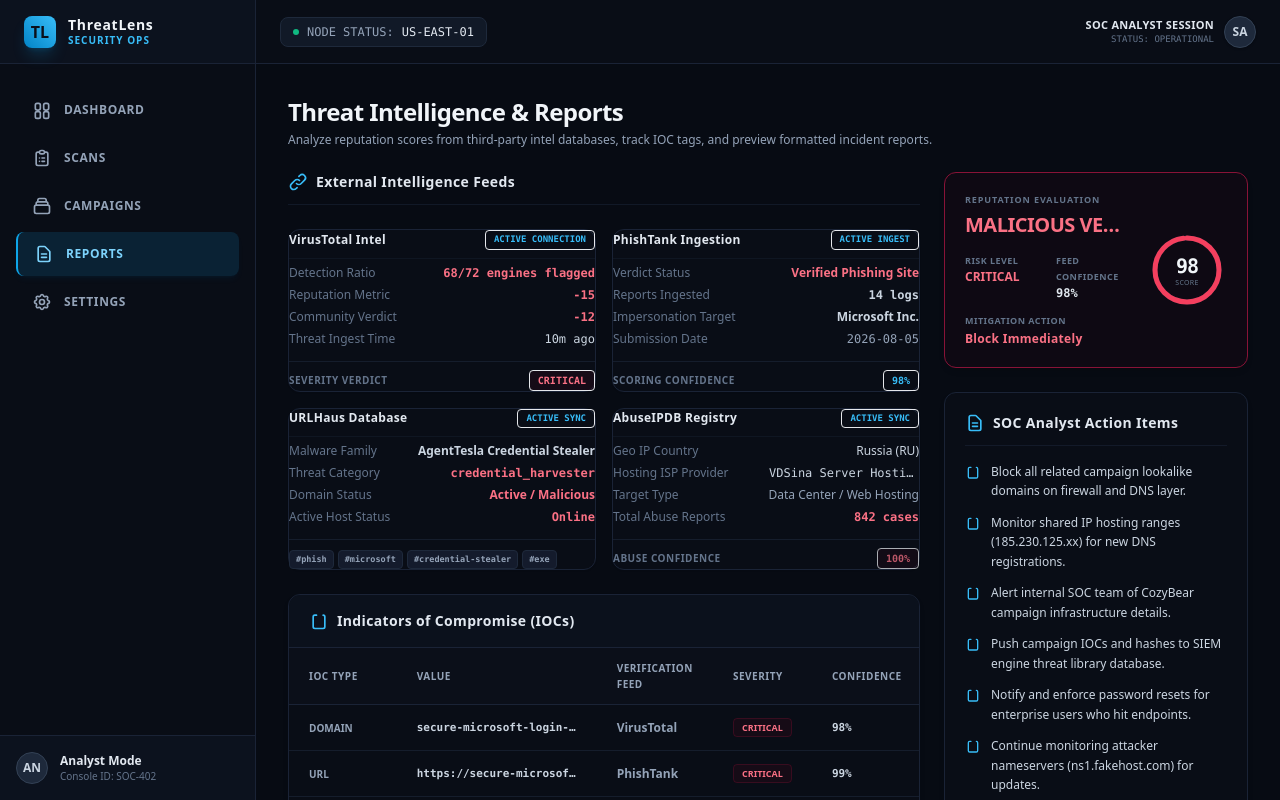
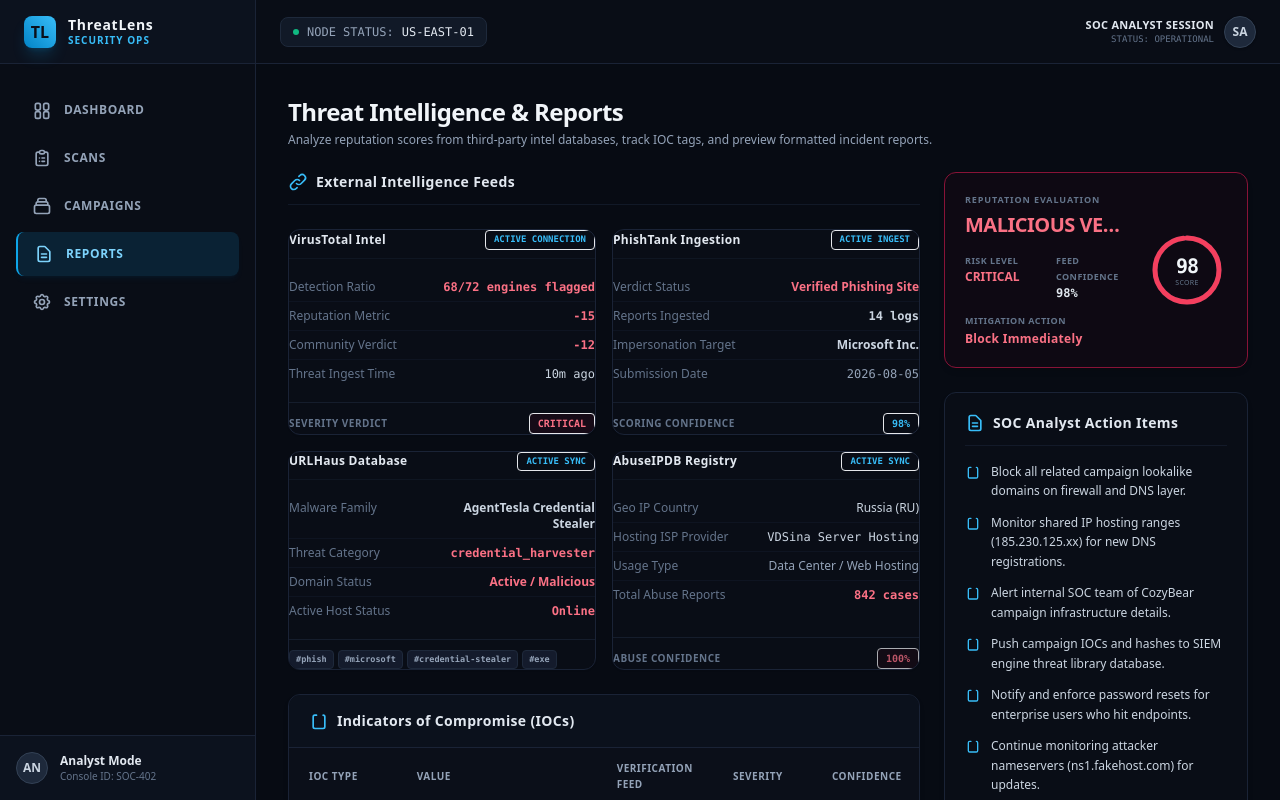
Before and after one commit to MatamAkshith/IARE_Hackathon, a React (Vite) app in the folder frontend/: page /reports in a window 1280 px wide. Built offline with nearby package versions, Linux system fonts and the light colour scheme.

Commit message:
fix(ui): improve threat intelligence card alignment

```diff
--- a/frontend/src/components/reports/ThreatFeedPanel.jsx
+++ b/frontend/src/components/reports/ThreatFeedPanel.jsx
@@ -11,118 +11,118 @@ export default function ThreatFeedPanel({ feeds = {} }) {
   const { virusTotal = {}, phishTank = {}, urlHaus = {}, abuseIPDB = {} } = feeds
 
   return (
-    <div className="space-y-6">
-      <div className="flex items-center gap-2 border-b border-[#1a2336]/60 pb-3">
-        <svg className="w-5 h-5 text-brand-400" fill="none" stroke="currentColor" viewBox="0 0 24 24">
+    <div className="space-y-6 w-full min-w-0">
+      <div className="flex items-center gap-2 border-b border-[#1a2336]/60 pb-3 min-w-0">
+        <svg className="w-5 h-5 text-brand-400 flex-shrink-0" fill="none" stroke="currentColor" viewBox="0 0 24 24">
           <path strokeLinecap="round" strokeLinejoin="round" strokeWidth="2" d="M13.828 10.172a4 4 0 00-5.656 0l-4 4a4 4 0 105.656 5.656l1.102-1.101m-.758-4.899a4 4 0 005.656 0l4-4a4 4 0 00-5.656-5.656l-1.1 1.1" />
         </svg>
-        <h3 className="font-semibold text-slate-200 text-sm tracking-wide font-sans">External Intelligence Feeds</h3>
+        <h3 className="font-semibold text-slate-200 text-sm tracking-wide font-sans truncate">External Intelligence Feeds</h3>
       </div>
 
-      <div className="grid grid-cols-1 md:grid-cols-2 gap-4">
+      <div className="grid grid-cols-1 md:grid-cols-2 gap-4 w-full min-w-0">
         {/* VirusTotal Card */}
-        <div className="border border-[#1a2336] bg-[#090d16] p-4.5 rounded-xl space-y-3.5 hover:border-slate-700/60 hover:-translate-y-0.5 transition-all duration-300 shadow-sm flex flex-col justify-between">
-          <div className="space-y-1.5">
-            <div className="flex items-center justify-between border-b border-[#1a2336]/40 pb-2">
-              <span className="text-xs font-black text-slate-200 font-sans tracking-wide">VirusTotal Intel</span>
-              <span className="text-[9px] font-mono font-bold uppercase text-brand-400 bg-brand-950/20 px-2 py-0.5 border border-brand-850/30 rounded">
+        <div className="border border-[#1a2336] bg-[#090d16] p-4.5 rounded-xl hover:border-slate-700/60 hover:-translate-y-0.5 transition-all duration-300 shadow-sm flex flex-col justify-between w-full min-w-0 overflow-hidden">
+          <div className="space-y-3.5 min-w-0">
+            <div className="flex items-center justify-between border-b border-[#1a2336]/40 pb-2 min-w-0">
+              <span className="text-xs font-black text-slate-200 font-sans tracking-wide truncate">VirusTotal Intel</span>
+              <span className="text-[9px] font-mono font-bold uppercase text-brand-400 bg-brand-950/20 px-2 py-0.5 border border-brand-850/30 rounded flex-shrink-0">
                 {virusTotal.status}
               </span>
             </div>
-            <div className="space-y-1.5 text-xs">
-              <div className="flex justify-between font-medium">
-                <span className="text-slate-500">Detection Ratio</span>
-                <span className="text-rose-400 font-mono font-bold">{virusTotal.detectionRatio}</span>
+            <div className="text-xs w-full min-w-0">
+              <div className="flex justify-between items-start py-1.5 border-b border-[#151d2c]/50 last:border-b-0 gap-2.5 w-full min-w-0">
+                <span className="text-slate-500 w-36 flex-shrink-0 text-left truncate font-medium">Detection Ratio</span>
+                <span className="text-rose-400 font-mono font-bold text-right break-words min-w-0 flex-1">{virusTotal.detectionRatio}</span>
               </div>
-              <div className="flex justify-between font-medium">
-                <span className="text-slate-500">Reputation Metric</span>
-                <span className="text-rose-400 font-mono font-semibold">{virusTotal.reputation}</span>
+              <div className="flex justify-between items-start py-1.5 border-b border-[#151d2c]/50 last:border-b-0 gap-2.5 w-full min-w-0">
+                <span className="text-slate-500 w-36 flex-shrink-0 text-left truncate font-medium">Reputation Metric</span>
+                <span className="text-rose-400 font-mono font-semibold text-right break-words min-w-0 flex-1">{virusTotal.reputation}</span>
               </div>
-              <div className="flex justify-between font-medium">
-                <span className="text-slate-500">Community Verdict</span>
-                <span className="text-rose-400 font-mono font-semibold">{virusTotal.communityScore}</span>
+              <div className="flex justify-between items-start py-1.5 border-b border-[#151d2c]/50 last:border-b-0 gap-2.5 w-full min-w-0">
+                <span className="text-slate-500 w-36 flex-shrink-0 text-left truncate font-medium">Community Verdict</span>
+                <span className="text-rose-400 font-mono font-semibold text-right break-words min-w-0 flex-1">{virusTotal.communityScore}</span>
               </div>
-              <div className="flex justify-between font-medium">
-                <span className="text-slate-500">Threat Ingest Time</span>
-                <span className="text-slate-300 font-mono">{virusTotal.lastAnalysis}</span>
+              <div className="flex justify-between items-start py-1.5 border-b border-[#151d2c]/50 last:border-b-0 gap-2.5 w-full min-w-0">
+                <span className="text-slate-500 w-36 flex-shrink-0 text-left truncate font-medium">Threat Ingest Time</span>
+                <span className="text-slate-300 font-mono text-right break-words min-w-0 flex-1">{virusTotal.lastAnalysis}</span>
               </div>
             </div>
           </div>
-          <div className="pt-2 border-t border-[#151d2c] flex justify-between items-center text-[10px]">
-            <span className="text-slate-500 font-bold uppercase tracking-wider">Severity Verdict</span>
-            <span className="px-2 py-0.5 rounded font-mono font-bold uppercase bg-rose-950/20 text-rose-400 border border-rose-850/30">
+          <div className="pt-2.5 mt-3.5 border-t border-[#151d2c] flex justify-between items-center text-[10px] min-w-0">
+            <span className="text-slate-500 font-bold uppercase tracking-wider truncate">Severity Verdict</span>
+            <span className="px-2 py-0.5 rounded font-mono font-bold uppercase bg-rose-950/20 text-rose-400 border border-rose-850/30 flex-shrink-0">
               {virusTotal.riskLevel}
             </span>
           </div>
         </div>
 
         {/* PhishTank Card */}
-        <div className="border border-[#1a2336] bg-[#090d16] p-4.5 rounded-xl space-y-3.5 hover:border-slate-700/60 hover:-translate-y-0.5 transition-all duration-300 shadow-sm flex flex-col justify-between">
-          <div className="space-y-1.5">
-            <div className="flex items-center justify-between border-b border-[#1a2336]/40 pb-2">
-              <span className="text-xs font-black text-slate-200 font-sans tracking-wide">PhishTank Ingestion</span>
-              <span className="text-[9px] font-mono font-bold uppercase text-brand-400 bg-brand-950/20 px-2 py-0.5 border border-brand-850/30 rounded">
+        <div className="border border-[#1a2336] bg-[#090d16] p-4.5 rounded-xl hover:border-slate-700/60 hover:-translate-y-0.5 transition-all duration-300 shadow-sm flex flex-col justify-between w-full min-w-0 overflow-hidden">
+          <div className="space-y-3.5 min-w-0">
+            <div className="flex items-center justify-between border-b border-[#1a2336]/40 pb-2 min-w-0">
+              <span className="text-xs font-black text-slate-200 font-sans tracking-wide truncate">PhishTank Ingestion</span>
+              <span className="text-[9px] font-mono font-bold uppercase text-brand-400 bg-brand-950/20 px-2 py-0.5 border border-brand-850/30 rounded flex-shrink-0">
                 {phishTank.status}
               </span>
             </div>
-            <div className="space-y-1.5 text-xs">
-              <div className="flex justify-between font-medium">
-                <span className="text-slate-500">Verdict Status</span>
-                <span className="text-rose-400 font-bold font-sans">{phishTank.verifiedStatus}</span>
+            <div className="text-xs w-full min-w-0">
+              <div className="flex justify-between items-start py-1.5 border-b border-[#151d2c]/50 last:border-b-0 gap-2.5 w-full min-w-0">
+                <span className="text-slate-500 w-36 flex-shrink-0 text-left truncate font-medium">Verdict Status</span>
+                <span className="text-rose-400 font-bold font-sans text-right break-words min-w-0 flex-1">{phishTank.verifiedStatus}</span>
               </div>
-              <div className="flex justify-between font-medium">
-                <span className="text-slate-500">Reports Ingested</span>
-                <span className="text-slate-300 font-mono font-bold">{phishTank.phishingReports} logs</span>
+              <div className="flex justify-between items-start py-1.5 border-b border-[#151d2c]/50 last:border-b-0 gap-2.5 w-full min-w-0">
+                <span className="text-slate-500 w-36 flex-shrink-0 text-left truncate font-medium">Reports Ingested</span>
+                <span className="text-slate-300 font-mono font-bold text-right break-words min-w-0 flex-1">{phishTank.phishingReports} logs</span>
               </div>
-              <div className="flex justify-between font-medium">
-                <span className="text-slate-500">Impersonation Target</span>
-                <span className="text-slate-300 font-semibold">{phishTank.targetBrand}</span>
+              <div className="flex justify-between items-start py-1.5 border-b border-[#151d2c]/50 last:border-b-0 gap-2.5 w-full min-w-0">
+                <span className="text-slate-500 w-36 flex-shrink-0 text-left truncate font-medium">Impersonation Target</span>
+                <span className="text-slate-300 font-semibold text-right break-words min-w-0 flex-1">{phishTank.targetBrand}</span>
               </div>
-              <div className="flex justify-between font-medium">
-                <span className="text-slate-500">Submission Date</span>
-                <span className="text-slate-400 font-mono">{phishTank.submissionDate}</span>
+              <div className="flex justify-between items-start py-1.5 border-b border-[#151d2c]/50 last:border-b-0 gap-2.5 w-full min-w-0">
+                <span className="text-slate-500 w-36 flex-shrink-0 text-left truncate font-medium">Submission Date</span>
+                <span className="text-slate-400 font-mono text-right break-words min-w-0 flex-1">{phishTank.submissionDate}</span>
               </div>
             </div>
           </div>
-          <div className="pt-2 border-t border-[#151d2c] flex justify-between items-center text-[10px]">
-            <span className="text-slate-500 font-bold uppercase tracking-wider">Scoring Confidence</span>
-            <span className="px-2 py-0.5 rounded font-mono font-bold uppercase bg-brand-950/20 text-brand-400 border border-brand-850/30">
+          <div className="pt-2.5 mt-3.5 border-t border-[#151d2c] flex justify-between items-center text-[10px] min-w-0">
+            <span className="text-slate-500 font-bold uppercase tracking-wider truncate">Scoring Confidence</span>
+            <span className="px-2 py-0.5 rounded font-mono font-bold uppercase bg-brand-950/20 text-brand-400 border border-brand-850/30 flex-shrink-0">
               {phishTank.confidence}
             </span>
           </div>
         </div>
 
         {/* URLHaus Card */}
-        <div className="border border-[#1a2336] bg-[#090d16] p-4.5 rounded-xl space-y-3.5 hover:border-slate-700/60 hover:-translate-y-0.5 transition-all duration-300 shadow-sm flex flex-col justify-between">
-          <div className="space-y-1.5">
-            <div className="flex items-center justify-between border-b border-[#1a2336]/40 pb-2">
-              <span className="text-xs font-black text-slate-200 font-sans tracking-wide">URLHaus Database</span>
-              <span className="text-[9px] font-mono font-bold uppercase text-brand-400 bg-brand-950/20 px-2 py-0.5 border border-brand-850/30 rounded">
+        <div className="border border-[#1a2336] bg-[#090d16] p-4.5 rounded-xl hover:border-slate-700/60 hover:-translate-y-0.5 transition-all duration-300 shadow-sm flex flex-col justify-between w-full min-w-0 overflow-hidden">
+          <div className="space-y-3.5 min-w-0">
+            <div className="flex items-center justify-between border-b border-[#1a2336]/40 pb-2 min-w-0">
+              <span className="text-xs font-black text-slate-200 font-sans tracking-wide truncate">URLHaus Database</span>
+              <span className="text-[9px] font-mono font-bold uppercase text-brand-400 bg-brand-950/20 px-2 py-0.5 border border-brand-850/30 rounded flex-shrink-0">
                 {urlHaus.status}
               </span>
             </div>
-            <div className="space-y-1.5 text-xs">
-              <div className="flex justify-between font-medium">
-                <span className="text-slate-500">Malware Family</span>
-                <span className="text-slate-300 font-semibold">{urlHaus.malwareFamily}</span>
+            <div className="text-xs w-full min-w-0">
+              <div className="flex justify-between items-start py-1.5 border-b border-[#151d2c]/50 last:border-b-0 gap-2.5 w-full min-w-0">
+                <span className="text-slate-500 w-36 flex-shrink-0 text-left truncate font-medium">Malware Family</span>
+                <span className="text-slate-300 font-semibold text-right break-words min-w-0 flex-1">{urlHaus.malwareFamily}</span>
               </div>
-              <div className="flex justify-between font-medium">
-                <span className="text-slate-500">Threat Category</span>
-                <span className="text-rose-400 font-mono font-bold">{urlHaus.threatCategory}</span>
+              <div className="flex justify-between items-start py-1.5 border-b border-[#151d2c]/50 last:border-b-0 gap-2.5 w-full min-w-0">
+                <span className="text-slate-500 w-36 flex-shrink-0 text-left truncate font-medium">Threat Category</span>
+                <span className="text-rose-400 font-mono font-bold text-right break-words min-w-0 flex-1">{urlHaus.threatCategory}</span>
               </div>
-              <div className="flex justify-between font-medium">
-                <span className="text-slate-500">Domain Status</span>
-                <span className="text-rose-400 font-bold font-sans">{urlHaus.urlStatus}</span>
+              <div className="flex justify-between items-start py-1.5 border-b border-[#151d2c]/50 last:border-b-0 gap-2.5 w-full min-w-0">
+                <span className="text-slate-500 w-36 flex-shrink-0 text-left truncate font-medium">Domain Status</span>
+                <span className="text-rose-400 font-bold font-sans text-right break-words min-w-0 flex-1">{urlHaus.urlStatus}</span>
               </div>
-              <div className="flex justify-between font-medium">
-                <span className="text-slate-500">Active Host Status</span>
-                <span className="text-rose-400 font-mono font-bold">{urlHaus.hostStatus}</span>
+              <div className="flex justify-between items-start py-1.5 border-b border-[#151d2c]/50 last:border-b-0 gap-2.5 w-full min-w-0">
+                <span className="text-slate-500 w-36 flex-shrink-0 text-left truncate font-medium">Active Host Status</span>
+                <span className="text-rose-400 font-mono font-bold text-right break-words min-w-0 flex-1">{urlHaus.hostStatus}</span>
               </div>
             </div>
           </div>
-          <div className="pt-2.5 border-t border-[#151d2c] flex flex-wrap gap-1">
+          <div className="pt-2.5 mt-3.5 border-t border-[#151d2c] flex flex-wrap gap-1 min-w-0">
             {urlHaus.tags?.map((tag, idx) => (
-              <span key={idx} className="px-1.5 py-0.5 rounded text-[8.5px] font-mono font-bold bg-[#141b2c] text-slate-400 border border-slate-800">
+              <span key={idx} className="px-1.5 py-0.5 rounded text-[8.5px] font-mono font-bold bg-[#141b2c] text-slate-400 border border-slate-800 flex-shrink-0">
                 #{tag}
               </span>
             ))}
@@ -130,36 +130,36 @@ export default function ThreatFeedPanel({ feeds = {} }) {
         </div>
 
         {/* AbuseIPDB Card */}
-        <div className="border border-[#1a2336] bg-[#090d16] p-4.5 rounded-xl space-y-3.5 hover:border-slate-700/60 hover:-translate-y-0.5 transition-all duration-300 shadow-sm flex flex-col justify-between">
-          <div className="space-y-1.5">
-            <div className="flex items-center justify-between border-b border-[#1a2336]/40 pb-2">
-              <span className="text-xs font-black text-slate-200 font-sans tracking-wide">AbuseIPDB Registry</span>
-              <span className="text-[9px] font-mono font-bold uppercase text-brand-400 bg-brand-950/20 px-2 py-0.5 border border-brand-850/30 rounded">
+        <div className="border border-[#1a2336] bg-[#090d16] p-4.5 rounded-xl hover:border-slate-700/60 hover:-translate-y-0.5 transition-all duration-300 shadow-sm flex flex-col justify-between w-full min-w-0 overflow-hidden">
+          <div className="space-y-3.5 min-w-0">
+            <div className="flex items-center justify-between border-b border-[#1a2336]/40 pb-2 min-w-0">
+              <span className="text-xs font-black text-slate-200 font-sans tracking-wide truncate">AbuseIPDB Registry</span>
+              <span className="text-[9px] font-mono font-bold uppercase text-brand-400 bg-brand-950/20 px-2 py-0.5 border border-brand-850/30 rounded flex-shrink-0">
                 {abuseIPDB.status}
               </span>
             </div>
-            <div className="space-y-1.5 text-xs">
-              <div className="flex justify-between font-medium">
-                <span className="text-slate-500">Geo IP Country</span>
-                <span className="text-slate-300 font-medium font-sans">{abuseIPDB.country}</span>
+            <div className="text-xs w-full min-w-0">
+              <div className="flex justify-between items-start py-1.5 border-b border-[#151d2c]/50 last:border-b-0 gap-2.5 w-full min-w-0">
+                <span className="text-slate-500 w-36 flex-shrink-0 text-left truncate font-medium">Geo IP Country</span>
+                <span className="text-slate-300 font-medium font-sans text-right break-words min-w-0 flex-1">{abuseIPDB.country}</span>
               </div>
-              <div className="flex justify-between font-medium">
-                <span className="text-slate-500">Hosting ISP Provider</span>
-                <span className="text-slate-300 font-mono truncate max-w-[150px]">{abuseIPDB.isp}</span>
+              <div className="flex justify-between items-start py-1.5 border-b border-[#151d2c]/50 last:border-b-0 gap-2.5 w-full min-w-0">
+                <span className="text-slate-500 w-36 flex-shrink-0 text-left truncate font-medium">Hosting ISP Provider</span>
+                <span className="text-slate-300 font-mono text-right break-words min-w-0 flex-1">{abuseIPDB.isp}</span>
               </div>
-              <div className="flex justify-between font-medium">
-                <span className="text-slate-500">Target Type</span>
-                <span className="text-slate-400">{abuseIPDB.usageType}</span>
+              <div className="flex justify-between items-start py-1.5 border-b border-[#151d2c]/50 last:border-b-0 gap-2.5 w-full min-w-0">
+                <span className="text-slate-500 w-36 flex-shrink-0 text-left truncate font-medium">Usage Type</span>
+                <span className="text-slate-400 text-right break-words min-w-0 flex-1">{abuseIPDB.usageType}</span>
               </div>
-              <div className="flex justify-between font-medium">
-                <span className="text-slate-500">Total Abuse Reports</span>
-                <span className="text-rose-400 font-mono font-bold">{abuseIPDB.reports} cases</span>
+              <div className="flex justify-between items-start py-1.5 border-b border-[#151d2c]/50 last:border-b-0 gap-2.5 w-full min-w-0">
+                <span className="text-slate-500 w-36 flex-shrink-0 text-left truncate font-medium">Total Abuse Reports</span>
+                <span className="text-rose-400 font-mono font-bold text-right break-words min-w-0 flex-1">{abuseIPDB.reports} cases</span>
               </div>
             </div>
           </div>
-          <div className="pt-2 border-t border-[#151d2c] flex justify-between items-center text-[10px]">
-            <span className="text-slate-500 font-bold uppercase tracking-wider">Abuse Confidence</span>
-            <span className="px-2 py-0.5 rounded font-mono font-bold uppercase bg-rose-950/20 text-rose-400 border border-rose-850/30 animate-pulse">
+          <div className="pt-2.5 mt-3.5 border-t border-[#151d2c] flex justify-between items-center text-[10px] min-w-0">
+            <span className="text-slate-500 font-bold uppercase tracking-wider truncate">Abuse Confidence</span>
+            <span className="px-2 py-0.5 rounded font-mono font-bold uppercase bg-rose-950/20 text-rose-400 border border-rose-850/30 animate-pulse flex-shrink-0">
               {abuseIPDB.abuseConfidence}
             </span>
           </div>
```
